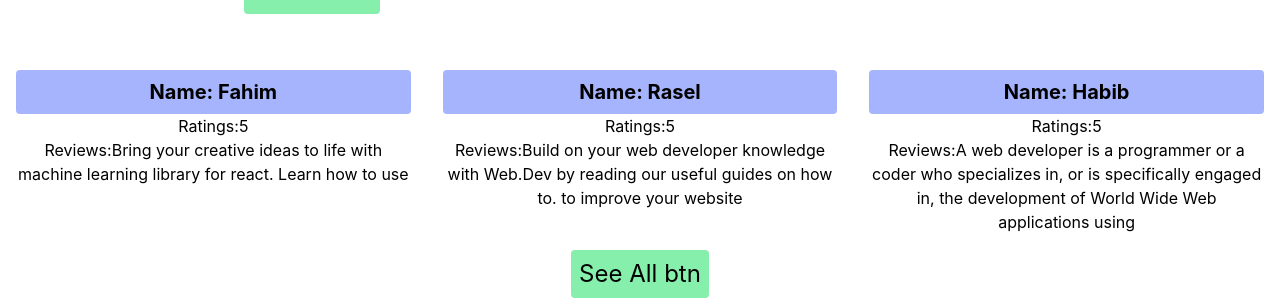
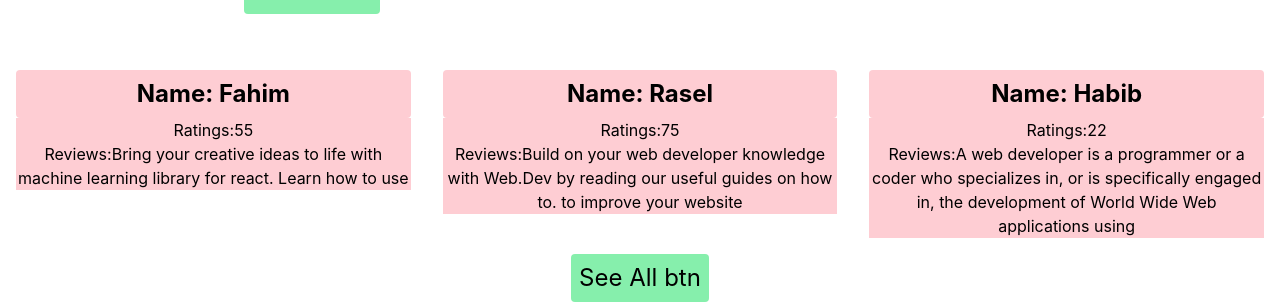
Before and after one commit to Asrafuddinbasir55/assignmen-nine, a React (Create React App) app: page / in a window 1280 px wide. Shown: the part 354-658 px from the top of the page. Built offline with nearby package versions, Linux system fonts and the light colour scheme.

Commit message:
five commit

```diff
--- a/public/review.json
+++ b/public/review.json
@@ -4,7 +4,7 @@
 
     "name": "Fahim",
 
-    "ratings": 5,
+    "ratings": 55,
     "reviews": "Bring your creative ideas to life with   machine learning library for react. Learn how to use"
 
   },
@@ -13,7 +13,7 @@
 
     "name": "Rasel",
 
-    "ratings": 5,
+    "ratings": 75,
     "reviews": "Build on your web developer knowledge with Web.Dev by reading our useful guides on how to. to improve your website"
 
   },
@@ -22,7 +22,7 @@
 
     "name": "Habib",
 
-    "ratings": 5,
+    "ratings": 22,
     "reviews": "A web developer is a programmer or a coder who specializes in, or is specifically engaged in, the development of World Wide Web applications using "
 
   },
@@ -31,7 +31,7 @@
 
     "name": "Kamal",
 
-    "ratings": 5,
+    "ratings": 88,
     "reviews": "Check out Web developers with the skills you need for your next job. Web designer and developer with a diverse portfolio of projects"
 
   },
@@ -40,7 +40,7 @@
 
     "name": "Jamal",
 
-    "ratings": 5,
+    "ratings": 45,
     "reviews": "Web developers work independently as freelancers or with company teams to create websites. Depending on the job, these professionals"
 
   },
@@ -49,7 +49,7 @@
 
     "name": "Sakib",
 
-    "ratings": 5,
+    "ratings": 38,
     "reviews": "To become a Web Developer, you should have an understanding of HTML, CSS, and JavaScript. It's also recommended to learn about and framework"
 
   }
--- a/src/Components/About/About.js
+++ b/src/Components/About/About.js
@@ -3,7 +3,7 @@
      const About = () => {
          return (
              <div>
-                 <h2>This is About Page</h2>
+                 <h2 className='p-2 text-xl font-bold'>This is About Page</h2>
              </div>
          );
      };
--- a/src/Components/Blogs/Blogs.js
+++ b/src/Components/Blogs/Blogs.js
@@ -3,14 +3,14 @@
      const Blogs = () => {
          return (
              <div>
-                 <h2>What is context Api</h2>
+                 <h2 className='p-2 text-xl font-bold'>What is context Api</h2>
                    <h5>Context is primarily used when some data needs to be accessible by many components at different nesting levels. Apply it sparingly because it makes component reuse more difficult.
                    It might feel redundant to pass down the user and avatarSize props through many levels if in the end only the Avatar component really needs it. It’s also annoying that whenever the Avatar component needs more props from the top, you have to add them at all the intermediate levels too However, sometimes the same data needs to be accessible by many components in the tree, and at different nesting levels. Context lets you “broadcast” such data, and changes to it, to all components below. Common examples where using context might be simpler than the alternatives include managing the current locale, theme, or a data cache
                    </h5>
 
 
                 <div>
-                 <h2> What is semantic Tag</h2>
+                 <h2 className='p-2 text-xl font-bold'> What is semantic Tag</h2>
 
                   <h5>If you know a little about HTML, you will know that HTML tags are (mostly) used to format content - these tags tell the browser how to display the content on the page. They give no indication as to what type of content they contain or what role that content plays in the page.
 
--- a/src/Components/Reviews/SingleReview.js
+++ b/src/Components/Reviews/SingleReview.js
@@ -8,9 +8,9 @@
           console.log(name);
          return (
              <div className='bg-white p-4 rounded-lg'>
-                 <h2 className='bg-indigo-300 py-2 rounded text-xl font-bold'>Name: {name}</h2>
-                 <p><span>Ratings:{ratings}</span></p>
-                 <p><span>Reviews:{reviews}</span></p>
+                 <h2 className='bg-rose-200 py-2 rounded text-2xl font-bold'>Name: {name}</h2>
+                 <p className='bg-rose-200 gap-2'><span>Ratings:{ratings}</span></p>
+                 <p className='bg-rose-200'><span>Reviews:{reviews}</span></p>
              </div>
          );
      };
```
